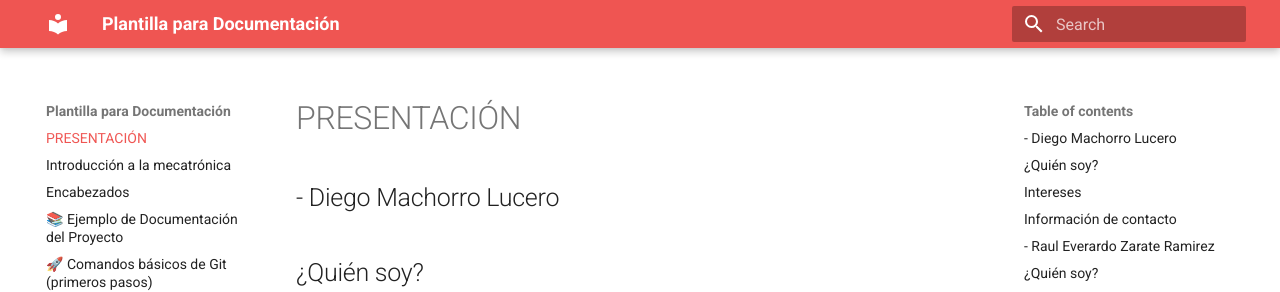
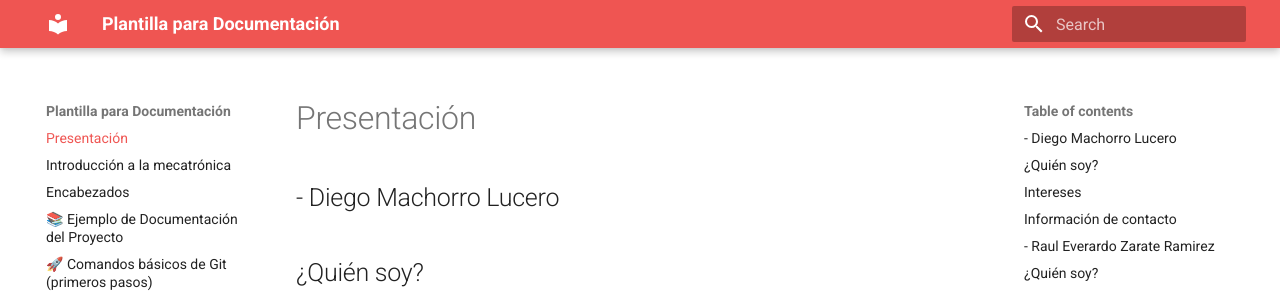
Before and after one commit to DiegoMachorro/Mecatronica-DiegoM, an MkDocs documentation site: the page built from docs/index.md, in a window 1280 px wide and 900 px high. Shown: the top 292 px of the window. Built offline with MkDocs 1.6.1 and Material for MkDocs 9.7.7, drawn with Linux system fonts in a browser that asks for light colours.

```diff
--- a/docs/index.md
+++ b/docs/index.md
@@ -1,4 +1,4 @@
-# PRESENTACIÓN
+# Presentación
 
 ## - Diego Machorro Lucero
 
```
